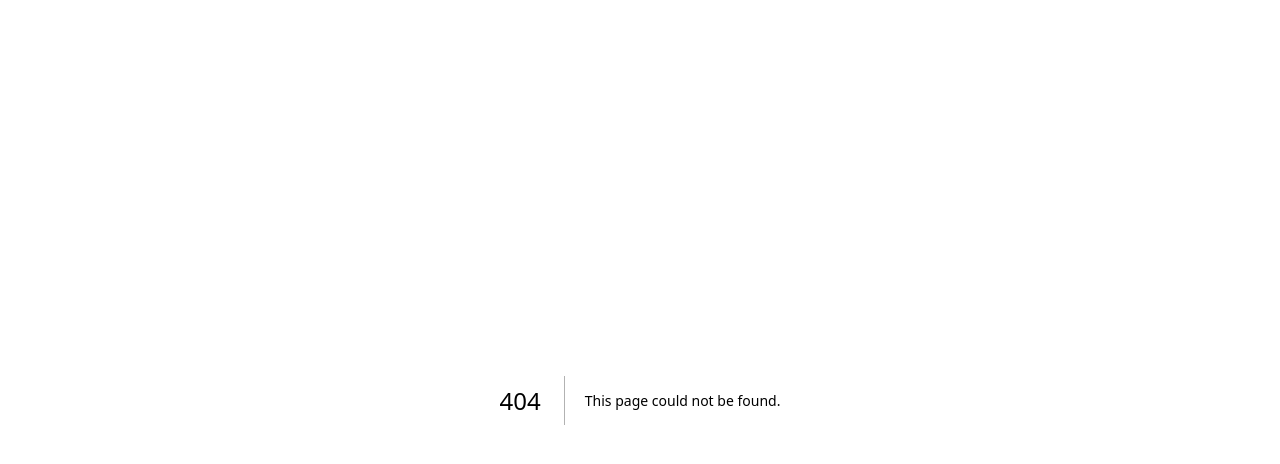
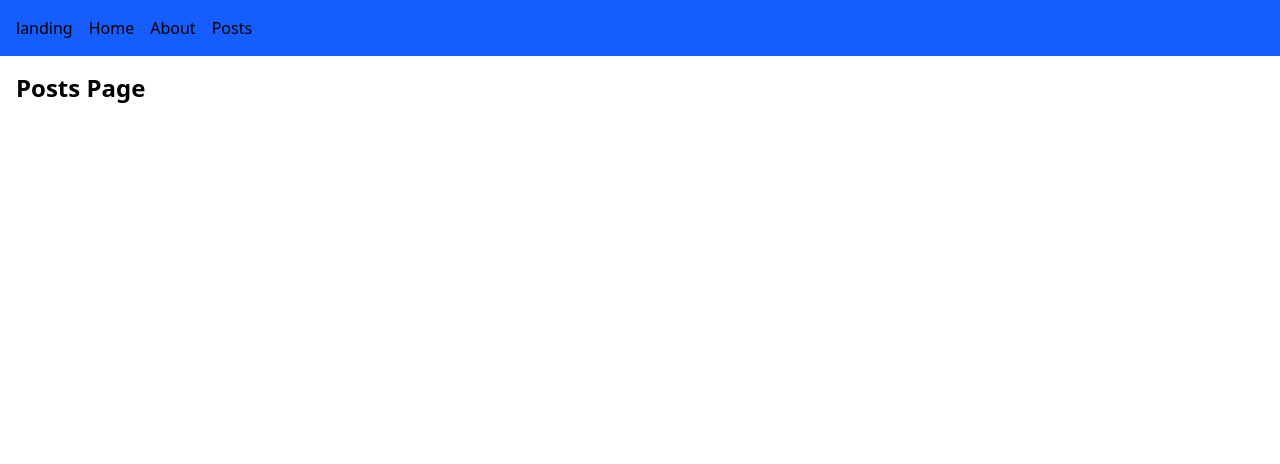
Before and after one commit to banidzakaria101/alx-project-0x02-setup, a Next.js app in the folder alx-project-0x02/: page /posts in a window 1280 px wide. Before the commit this address had no page. Shown: the top 464 px of the page. Built offline with nearby package versions, Linux system fonts and the light colour scheme.

Commit message:
update Header component with navigation to /posts and create Posts page

```diff
--- a/alx-project-0x02/components/layout/Header.tsx
+++ b/alx-project-0x02/components/layout/Header.tsx
@@ -7,6 +7,7 @@
                 <Link href="/">landing</Link>
                 <Link href="/home">Home</Link>
                 <Link href="/about">About</Link>
+                <Link href="/posts">Posts</Link>
             </nav>
         </header>
     );
--- /dev/null
+++ b/alx-project-0x02/pages/posts.tsx
@@ -0,0 +1,12 @@
+import Header from '@/components/layout/Header';
+
+export default function PostsPage() {
+  return (
+    <>
+      <Header />
+      <main className="p-4">
+        <h1 className="text-2xl font-bold">Posts Page</h1>
+      </main>
+    </>
+  );
+}
```
